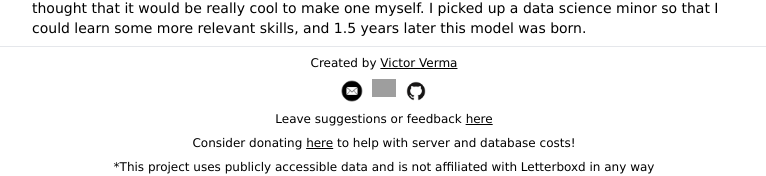
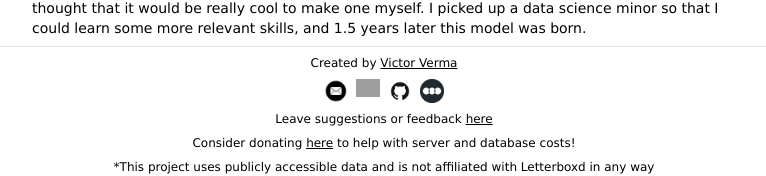
Before and after one commit to victorverma3/Letterboxd-Movie-Recommendations, a React (Vite) app in the folder frontend/: page / in a window 1280 px wide. Shown: the part 914-1090 px from the top of the page, without its empty margins (256-1022 px from the left). Built offline with nearby package versions, Linux system fonts and the light colour scheme; no server answers; grey boxes are pictures that could not be loaded.

Commit message:
added link to letterboxd account

```diff
--- a/frontend/src/components/Footer.tsx
+++ b/frontend/src/components/Footer.tsx
@@ -1,6 +1,7 @@
 import emaillogo from "../images/emaillogo.png";
 import linkedinlogo from "../images/linkedinlogo.png";
 import githublogo from "../images/githublogo.png";
+import letterboxdlogo from "../images/letterboxdlogo.png";
 
 const Footer = () => {
     return (
@@ -16,7 +17,7 @@ const Footer = () => {
                     Victor Verma
                 </a>
             </p>
-            <div className="w-24 mx-auto flex flex-row justify-around">
+            <div className="w-32 mx-auto flex flex-row justify-around">
                 <a href="mailto:victor.verma@hotmail.com" target="_blank">
                     <img className="w-6" src={emaillogo} alt="Email Logo"></img>
                 </a>
@@ -35,6 +36,13 @@ const Footer = () => {
                         className="w-6"
                         src={githublogo}
                         alt="GitHub Logo"
+                    ></img>
+                </a>
+                <a href="https://letterboxd.com/victorverma" target="_blank">
+                    <img
+                        className="w-6"
+                        src={letterboxdlogo}
+                        alt="Letterboxd Logo"
                     ></img>
                 </a>
             </div>
```
Also changed, not shown: frontend/src/images/letterboxdlogo.png (added).
